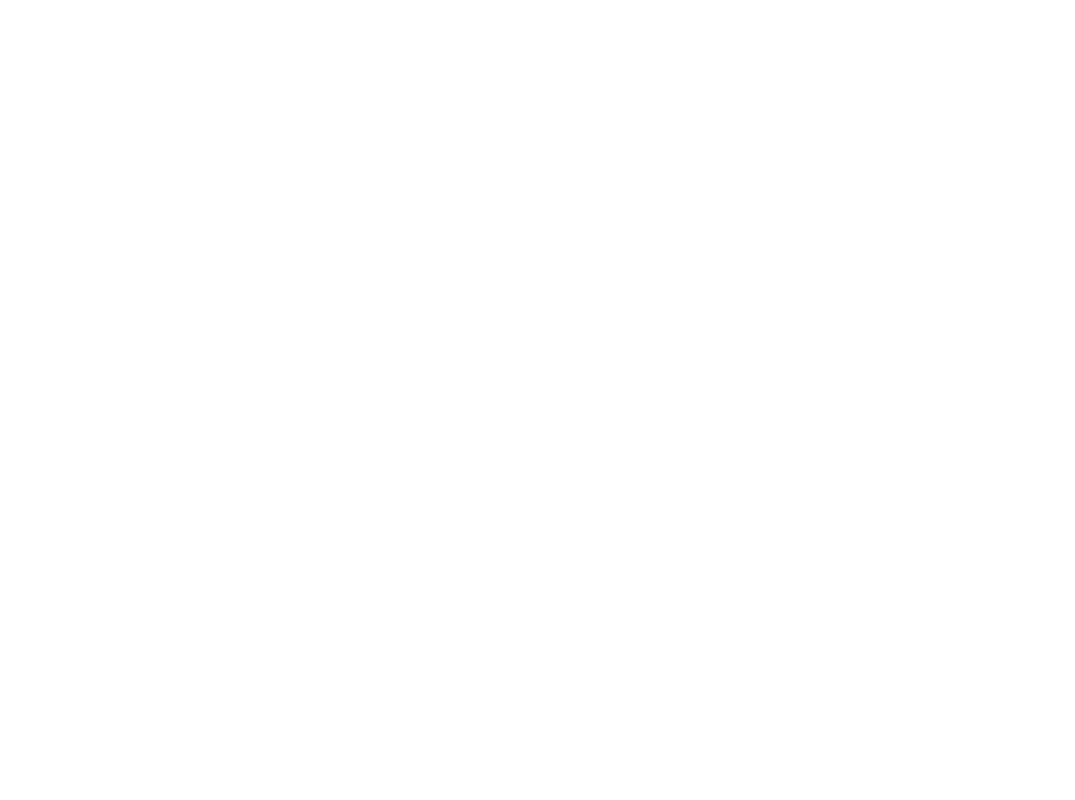
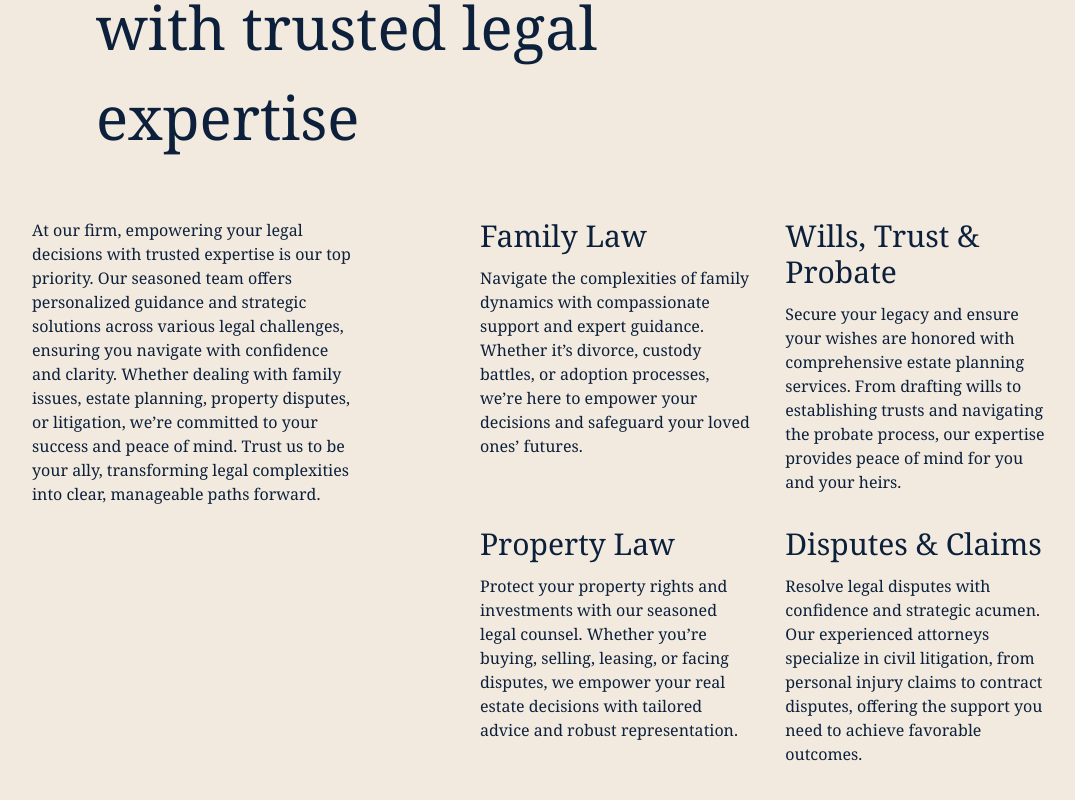
Before and after one commit to AgustioMaitimu/pearson-specter-litt, a Next.js app: page / in a window 1280 px wide. Shown: the part 1112-1912 px from the top of the page, without its empty margins (96-1171 px from the left). Before the commit the page ends 800 px from the top, so only its background shows below. Built offline with nearby package versions, Linux system fonts and the light colour scheme; a web font is replaced by a local one.

Commit message:
feat: added Services section

```diff
--- a/src/app/page.js
+++ b/src/app/page.js
@@ -1,9 +1,11 @@
 import Introductory from '@/components/Introductory';
+import Services from '@/components/Services';
 
 export default function Home() {
   return (
     <main>
       <Introductory />
+      <Services />
     </main>
   );
 }
--- a/src/components/Introductory.jsx
+++ b/src/components/Introductory.jsx
@@ -9,7 +9,7 @@
 export default function Introductory() {
   return (
     <div
-      className={`${font.className} text flex min-h-screen w-full flex-col items-center bg-white p-6 text-gray-600 lg:flex-row lg:justify-around`}
+      className={`${font.className} text flex min-h-screen w-full flex-col items-center bg-white p-6 pb-28 pt-36 text-gray-600 lg:flex-row lg:justify-around`}
     >
       <div className="w-full lg:max-w-[45vw] 2xl:max-w-[40vw]">
         <h1 className="mb-4 text-lg font-semibold text-[#F2A14B]">
@@ -38,7 +38,7 @@
         </h1>
         <h1 className="mb-14 text-sm">Managing Partner</h1>
       </div>
-      <div className="aspect-4/5 shadow-1 xs:w-[50vw] relative h-auto w-full bg-red-400 lg:w-96">
+      <div className="shadow-1 relative aspect-4/5 h-auto w-full bg-red-400 xs:w-[50vw] lg:w-96">
         <Image
           priority
           alt="jessica pearson"
--- /dev/null
+++ b/src/components/Services.jsx
@@ -0,0 +1,67 @@
+import { Noto_Serif } from 'next/font/google';
+import React from 'react';
+const font = Noto_Serif({ subsets: ['latin'] });
+
+export default function Services() {
+  return (
+    <div
+      className={`${font.className} flex min-h-screen w-full flex-col items-center justify-center bg-[#F2EADE] pb-20 pt-28 text-[#0C203B]`}
+    >
+      <div className="mb-14 flex w-full flex-col items-start px-12 sm:px-20 lg:items-start lg:px-48">
+        <p className="mb-3 text-sm font-semibold">SERVICES</p>
+        <h1 className="w-[58vw] text-4xl leading-tight sm:w-[70vw] lg:w-[60vw] lg:text-6xl lg:leading-normal 2xl:w-[44vw]">
+          Empower your decisions with trusted legal expertise
+        </h1>
+      </div>
+      <div className="flex w-full flex-col justify-between px-12 lg:flex-row lg:px-20 xl:px-32">
+        <h1 className="mb-14 lg:w-[35vw] xl:w-[25vw]">
+          At our firm, empowering your legal decisions with trusted expertise is
+          our top priority. Our seasoned team offers personalized guidance and
+          strategic solutions across various legal challenges, ensuring you
+          navigate with confidence and clarity. Whether dealing with family
+          issues, estate planning, property disputes, or litigation, we’re
+          committed to your success and peace of mind. Trust us to be your ally,
+          transforming legal complexities into clear, manageable paths forward.
+        </h1>
+        <div className="flex flex-row flex-wrap justify-between gap-8 lg:w-[45vw]">
+          <div className=" md:w-[47%]">
+            <h1 className="mb-3 text-xl lg:text-3xl">Family Law</h1>
+            <p>
+              Navigate the complexities of family dynamics with compassionate
+              support and expert guidance. Whether it’s divorce, custody
+              battles, or adoption processes, we’re here to empower your
+              decisions and safeguard your loved ones’ futures.
+            </p>
+          </div>
+          <div className=" md:w-[47%]">
+            <h1 className="mb-3 text-xl lg:text-3xl">Wills, Trust & Probate</h1>
+            <p>
+              Secure your legacy and ensure your wishes are honored with
+              comprehensive estate planning services. From drafting wills to
+              establishing trusts and navigating the probate process, our
+              expertise provides peace of mind for you and your heirs.
+            </p>
+          </div>
+          <div className=" md:w-[47%]">
+            <h1 className="mb-3 text-xl lg:text-3xl">Property Law</h1>
+            <p>
+              Protect your property rights and investments with our seasoned
+              legal counsel. Whether you’re buying, selling, leasing, or facing
+              disputes, we empower your real estate decisions with tailored
+              advice and robust representation.
+            </p>
+          </div>
+          <div className=" md:w-[47%]">
+            <h1 className="mb-3 text-xl lg:text-3xl">Disputes & Claims</h1>
+            <p>
+              Resolve legal disputes with confidence and strategic acumen. Our
+              experienced attorneys specialize in civil litigation, from
+              personal injury claims to contract disputes, offering the support
+              you need to achieve favorable outcomes.
+            </p>
+          </div>
+        </div>
+      </div>
+    </div>
+  );
+}
```
